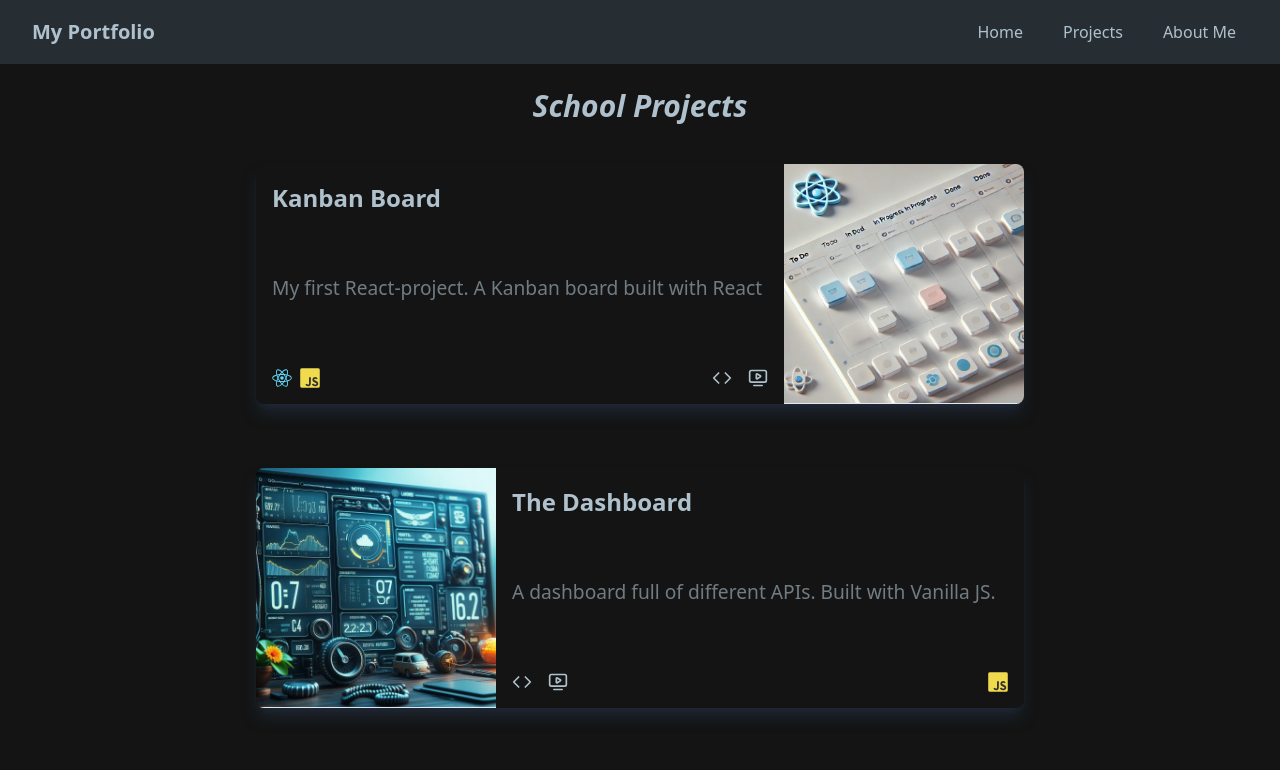
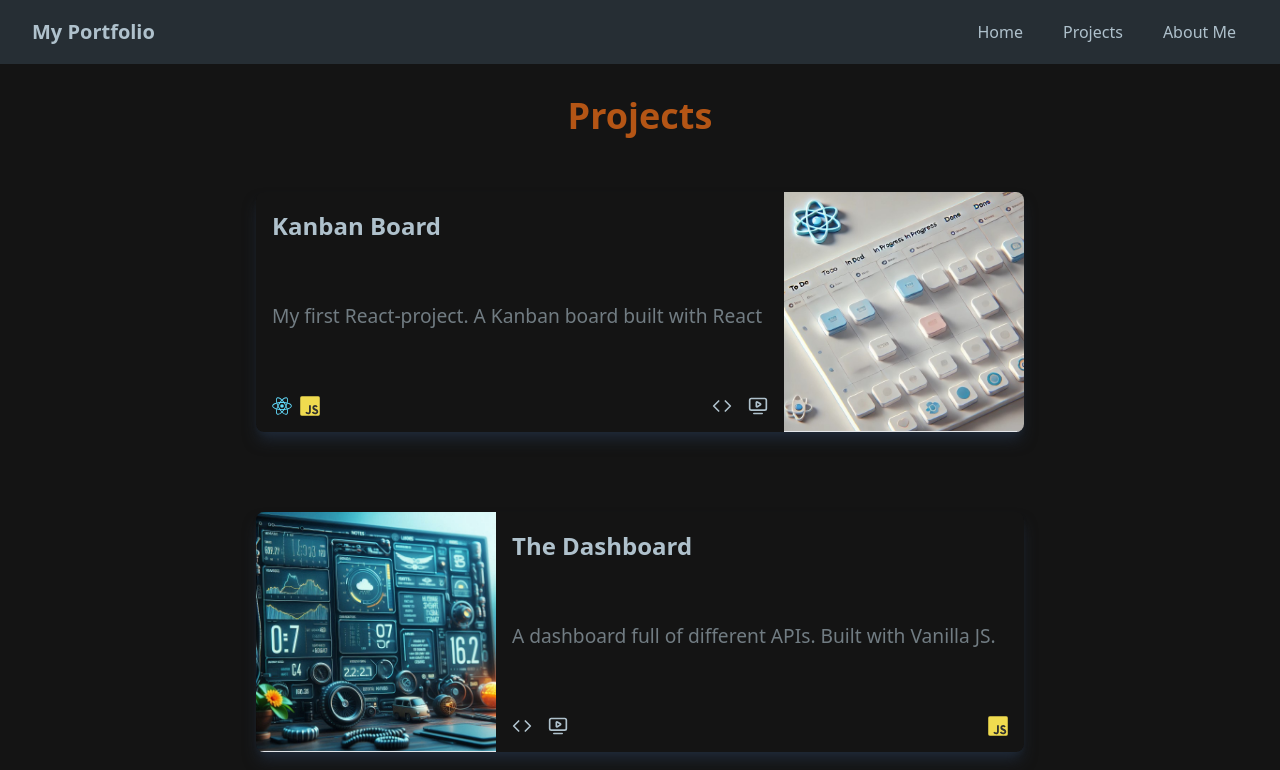
Before and after one commit to JerryChas/Portfolio, a React (Vite) app: page /projects in a window 1280 px wide. Shown: the top 770 px of the page. Built offline with nearby package versions, Linux system fonts and the light colour scheme.

Commit message:
style to projectpage

```diff
--- a/src/pages/projectsPage/ProjectsPage.tsx
+++ b/src/pages/projectsPage/ProjectsPage.tsx
@@ -3,8 +3,11 @@ import projects from '../../assets/projects.json';
 
 const ProjectsPage = () => {
   return (
-    <div className='flex flex-col gap-4 mx-auto my-6 px-1 container'>
-      <h2 className='font-bold text-3xl text-center italic'>School Projects</h2>
+    <div className='flex flex-col gap-8 bg-background p-4 md:p-8 w-full text-text'>
+      <h2 className='font-bold text-3xl text-accent text-center md:text-4xl'>
+        Projects
+      </h2>
+
       {projects.map((project, index: number) => (
         <ProjectCard data={project} key={index} even={index % 2 === 0} />
       ))}
```
